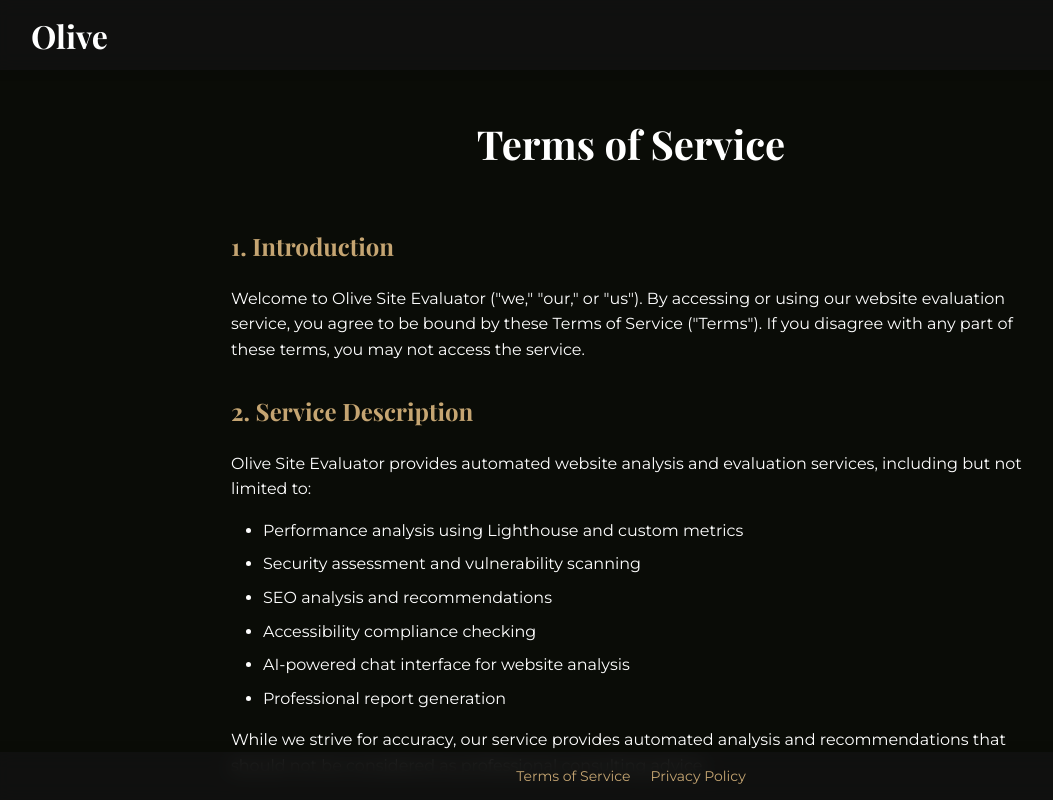
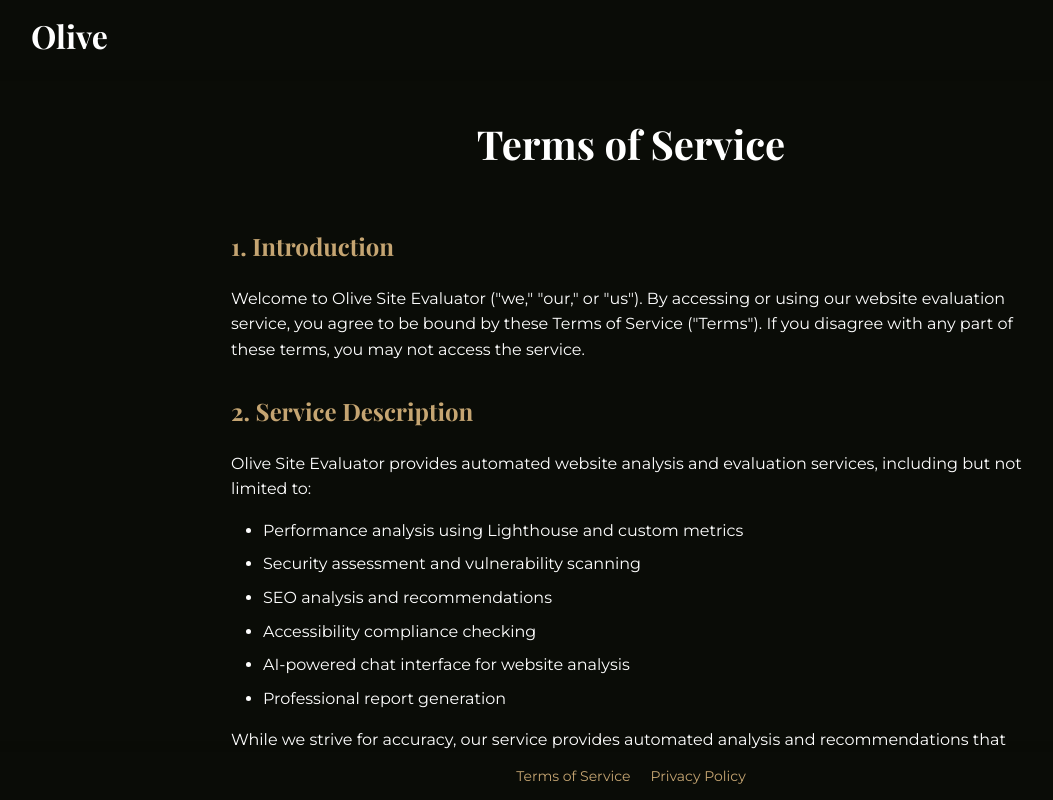
Before and after one commit to hacktheworld-source/site-evaluator-app, a React (Create React App) app: page /terms-of-service in a window 1280 px wide. Shown: the whole page, without its empty margins (9-1062 px from the left). Built offline with nearby package versions, Linux system fonts and the light colour scheme.

Commit message:
Updating stylings.

```diff
--- a/src/index.css
+++ b/src/index.css
@@ -73,7 +73,7 @@
   justify-content: space-between;
   align-items: center;
   padding: 0 40px;
-  background-color: rgba(18, 18, 18, 0.8);
+  background-color: var(--deep-black);
   backdrop-filter: blur(10px);
   box-shadow: 0 2px 10px rgba(0, 0, 0, 0.1);
   z-index: 1000;
@@ -1939,7 +1939,8 @@
 .metrics-scrollable {
   flex: 1;
   overflow-y: auto;
-  padding-right: 10px;
+  padding-right: 5px;
+  padding-left: 5px;
   margin-top: 20px;
   min-height: 0;
   display: flex;
@@ -3275,7 +3276,7 @@
   left: 0;
   right: 0;
   padding: 15px 40px;
-  background-color: rgba(18, 18, 18, 0.8);
+  background-color: var(--deep-black);
   backdrop-filter: blur(10px);
   box-shadow: 0 -2px 10px rgba(0, 0, 0, 0.1);
   z-index: 1000;
```
Also changed, not shown: 6 other files (tests, documents, lock files or other folders).
